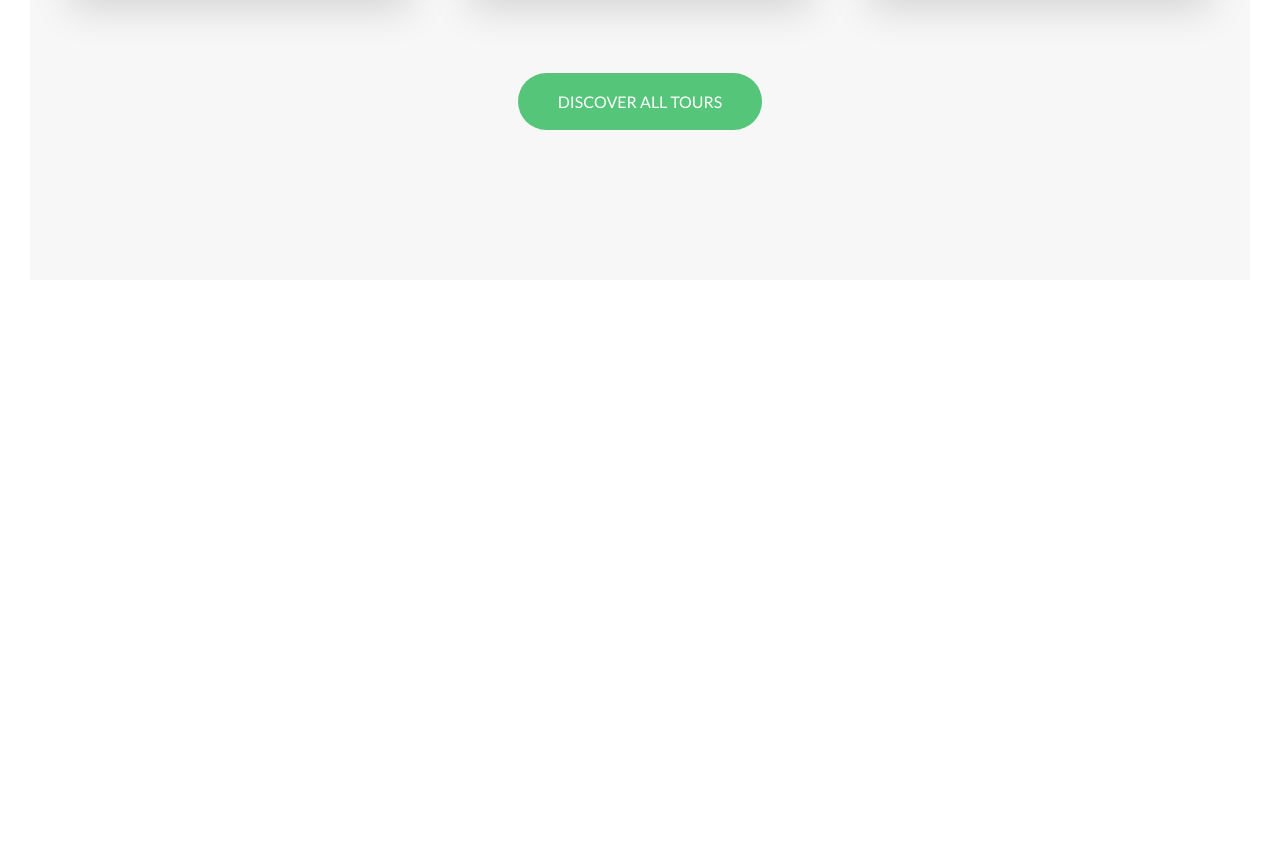
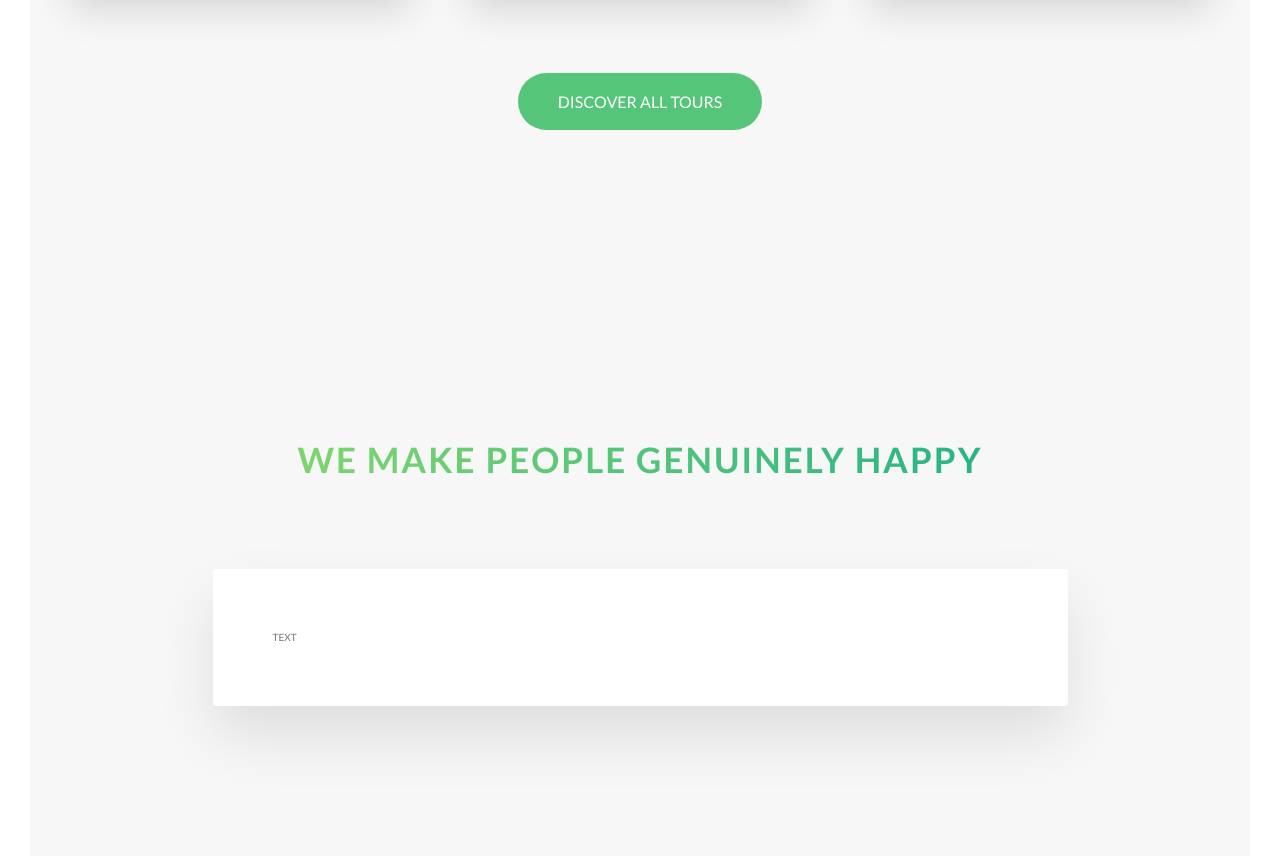
Before and after one commit to dannyevega/nature-tours, a website: page index.html in a window 1280 px wide. Shown: the part 3006-3865 px from the top of the page. Before the commit the page ends 3316 px from the top, so only its background shows below. Drawn offline with Linux system fonts and the light colour scheme.

Commit message:
add stories section

```diff
--- a/index.html
+++ b/index.html
@@ -211,6 +211,20 @@
           <a href="#" class="btn btn--green">Discover all Tours</a>
         </div>
       </section>
+
+      <section class="section-stories">
+        <div class="u-center-text u-mb-large">
+          <h2 class="heading-secondary">
+            We make people genuinely happy
+          </h2>
+        </div>
+
+        <div class="row">
+          <div class="story">
+            TEXT
+          </div>
+        </div>
+      </section>
     </main>
     <!-- <section class="grid">
       <div class="row">
--- /dev/null
+++ b/sass/components/_story.scss
@@ -0,0 +1,8 @@
+.story {
+  width: 75%;
+  margin: 0 auto;
+  border-radius: 3px;
+  box-shadow: 0 3rem 6rem rgba($color-black, .1);
+  background-color: $color-white;
+  padding: 6rem;
+}
--- a/sass/main.scss
+++ b/sass/main.scss
@@ -11,6 +11,7 @@
 @import "components/card";
 @import "components/composition";
 @import "components/feature-box";
+@import "components/story";
 
 @import "layout/grid";
 @import "layout/header";
--- a/sass/pages/_home.scss
+++ b/sass/pages/_home.scss
@@ -25,3 +25,8 @@
   padding: 25rem 0 15rem 0;
   margin-top: -10rem;
 }
+
+.section-stories {
+  background-color: $color-light-gray;
+  padding: 15rem 0;
+}
```
Also changed, not shown: css/style.css.
